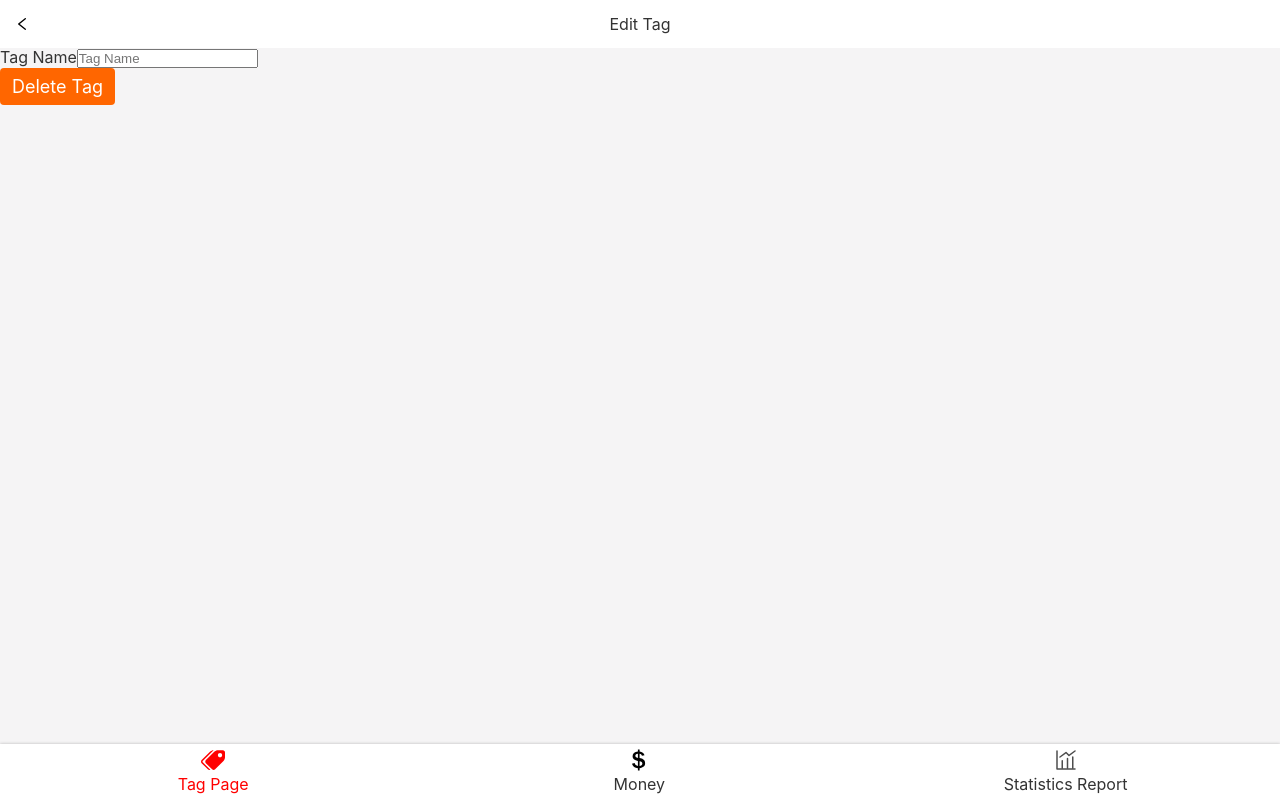
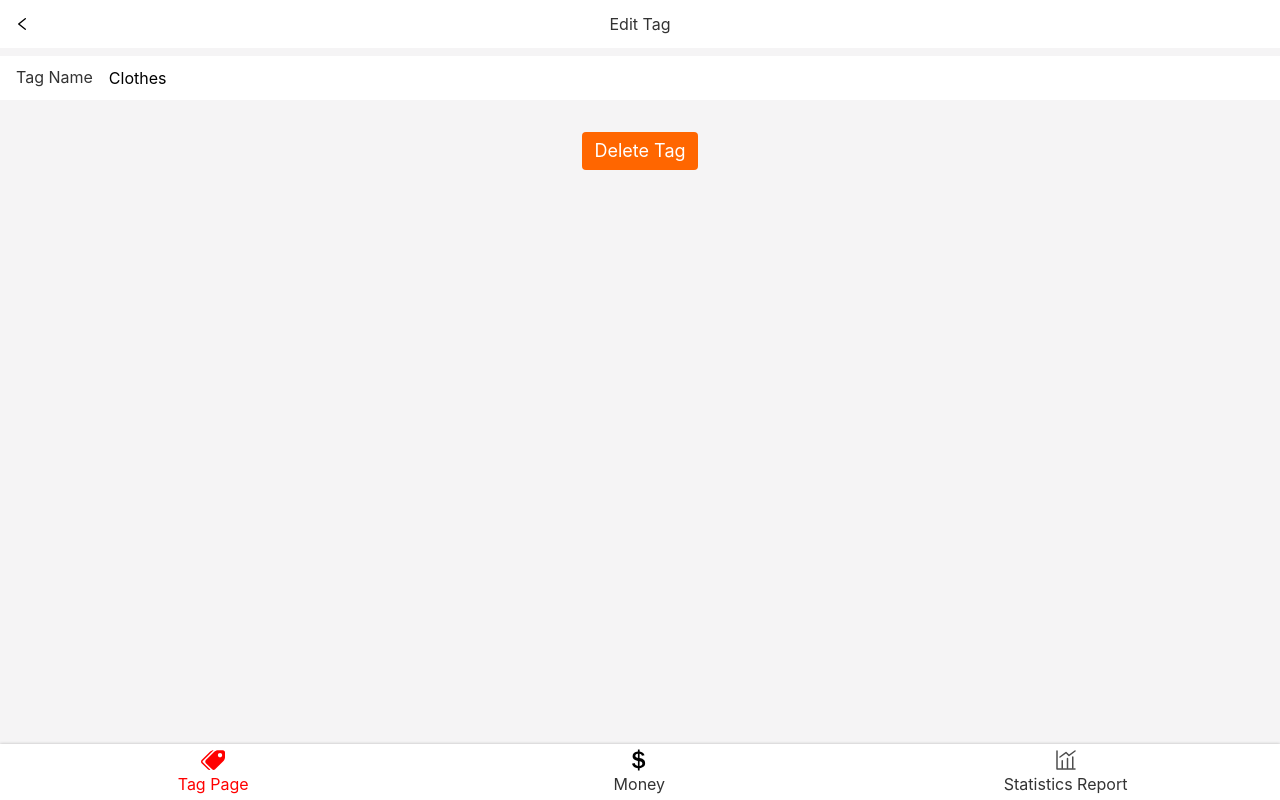
Before and after one commit to zipengliang21/Morney, a React app: page /#/tags/1 in a window 1280 px wide. Built offline with nearby package versions, Linux system fonts and the light colour scheme.

Commit message:
Tag.tsx CSS

```diff
--- /dev/null
+++ b/src/components/Center.tsx
@@ -0,0 +1,9 @@
+import styled from 'styled-components';
+
+const Center = styled.div`
+  display: flex;
+  justify-content: center;
+  align-items: center;
+  flex-direction: column;
+`;
+export {Center};
--- a/src/components/Input.tsx
+++ b/src/components/Input.tsx
@@ -8,7 +8,7 @@
     > input {
       display:block;
       width: 100%;
-      height: 72px;
+      height: 44px;
       background: none;
       border: none;
     }
--- /dev/null
+++ b/src/components/Space.tsx
@@ -0,0 +1,6 @@
+import styled from 'styled-components';
+
+const Space = styled.div`
+  height: 32px;
+`;
+export {Space};
--- a/src/index.scss
+++ b/src/index.scss
@@ -15,8 +15,8 @@
   line-height: 1.2;
   background-color: #F5F4F5;
 }
-button{
-  font-family: inherit;
+button, input{
+  font: inherit;
 }
 :focus{
   outline: none;
--- a/src/views/Money/NoteSection.tsx
+++ b/src/views/Money/NoteSection.tsx
@@ -4,7 +4,7 @@
 
 const Wrapper = styled.section`
   background: #f5f5f5;
-  padding: 0 16px;
+  padding: 14px 16px;
   font-size: 14px;
 `;
 
@@ -20,7 +20,8 @@
     };
     return (
         <Wrapper>
-            <Input label="Note" type="text" value={note} onChange={onChange}/>
+            <Input label="Note" type="text" value={note} onChange={onChange}
+            placeholder="Please Add Your Note in Here"/>
         </Wrapper>
     );
 };
--- a/src/views/Tag.tsx
+++ b/src/views/Tag.tsx
@@ -5,6 +5,9 @@
 import Icon from 'components/Icon';
 import {Button} from '../components/Button';
 import styled from 'styled-components';
+import {Input} from '../components/Input';
+import {Center} from '../components/Center';
+import {Space} from '../components/Space';
 
 type Params = {
     id: string;
@@ -19,6 +22,12 @@
   background: white;
 `;
 
+const InputWrapper = styled.div`
+  background: white;
+  padding: 0 16px;
+  margin-top: 8px;
+`;
+
 const Tag: React.FC = () => {
     const {findTag} = useTags();
     let { id } = useParams<Params>();
@@ -30,15 +39,13 @@
                 <span>Edit Tag</span>
                 <Icon/>
             </TopBar>
-            <div>
-                <label>
-                    <span>Tag Name</span>
-                    <input type="text" placeholder="Tag Name"/>
-                </label>
-            </div>
-            <div>
+            <InputWrapper>
+                <Input label="Tag Name" type="text" placeholder="Tag Name" value={tag.name}/>
+            </InputWrapper>
+            <Center>
+                <Space />
                 <Button>Delete Tag</Button>
-            </div>
+            </Center>
         </Layout>
     )
 };
--- a/src/views/Tags.tsx
+++ b/src/views/Tags.tsx
@@ -5,6 +5,8 @@
 import Icon from 'components/Icon';
 import {Link} from 'react-router-dom';
 import {Button} from 'components/Button';
+import {Center} from 'components/Center';
+import {Space} from '../components/Space';
 
 const TagsList = styled.ol`
   font-size: 16px;
@@ -21,16 +23,6 @@
       align-items: center;
     }
   }
-`;
-
-const Center = styled.div`
-  display: flex;
-  justify-content: center;
-  align-items: center;
-  flex-direction: column;
-`;
-const Space = styled.div`
-  height: 32px;
 `;
 
 function Tags() {
```
